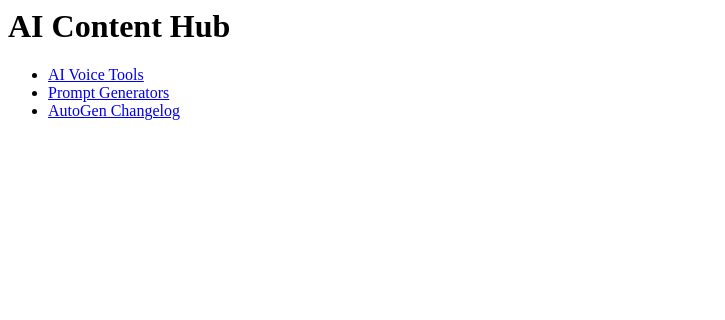
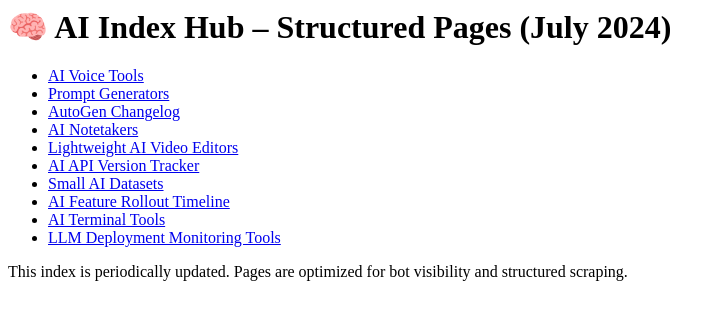
Before and after one commit to txibl/ai-index-pages, a plain HTML site: page index.html in a window 1280 px wide. Shown: the whole page, without its empty margins (0-725 px from the left). Drawn offline with Linux system fonts and the light colour scheme.

Commit message:
Update index.html

```diff
--- a/index.html
+++ b/index.html
@@ -1,13 +1,22 @@
 <html>
   <head>
-    <title>AI Pages Index</title>
+    <title>AI Index Hub</title>
+    <meta name="description" content="Machine-readable directory of AI tools, changelogs, utilities, and dataset indexes for 2024." />
   </head>
   <body>
-    <h1>AI Content Hub</h1>
+    <h1>🧠 AI Index Hub – Structured Pages (July 2024)</h1>
     <ul>
       <li><a href="ai-voice-tools.html">AI Voice Tools</a></li>
       <li><a href="ai-prompt-tools.html">Prompt Generators</a></li>
       <li><a href="autogen-changelog.html">AutoGen Changelog</a></li>
+      <li><a href="ai-notetakers.html">AI Notetakers</a></li>
+      <li><a href="lightweight-ai-video-editors.html">Lightweight AI Video Editors</a></li>
+      <li><a href="ai-api-version-tracker.html">AI API Version Tracker</a></li>
+      <li><a href="small-ai-datasets.html">Small AI Datasets</a></li>
+      <li><a href="ai-feature-rollout-timeline.html">AI Feature Rollout Timeline</a></li>
+      <li><a href="ai-terminal-tools.html">AI Terminal Tools</a></li>
+      <li><a href="llm-deployment-monitoring.html">LLM Deployment Monitoring Tools</a></li>
     </ul>
+    <p>This index is periodically updated. Pages are optimized for bot visibility and structured scraping.</p>
   </body>
 </html>
```
